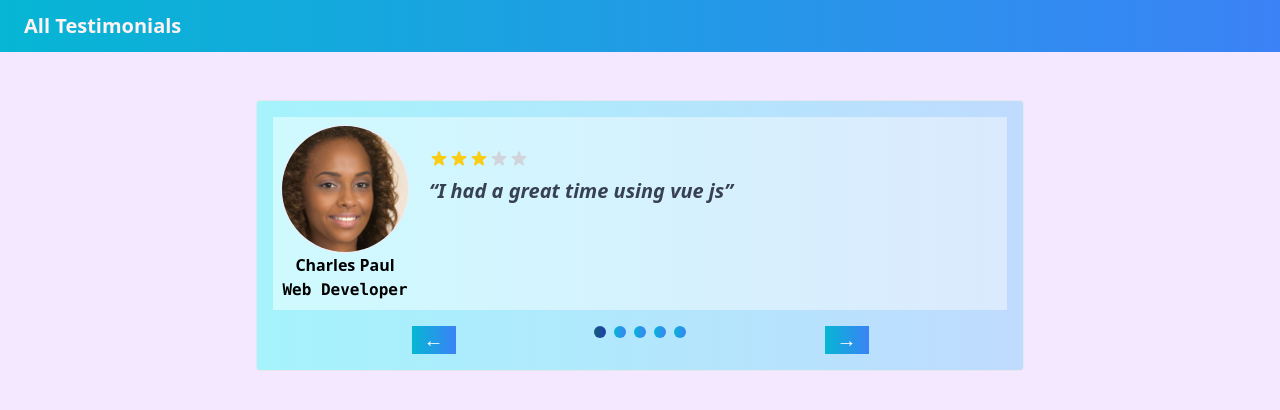
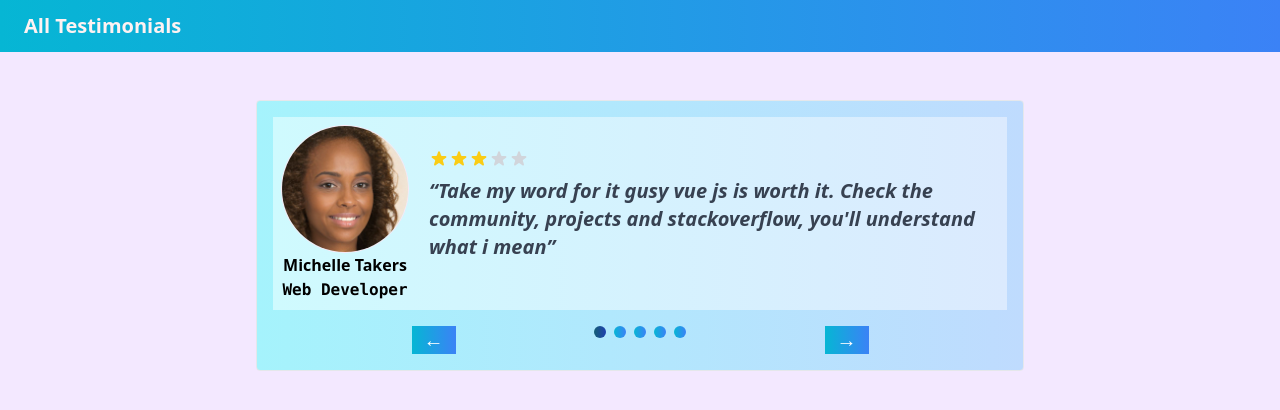
Before and after one commit to dev-charles15531/50ProjectsWithVueJs, a Vue app: page / in a window 1280 px wide. Shown: the top 410 px of the page. Built offline with nearby package versions, Linux system fonts and the light colour scheme.

Commit message:
Modified static testimonial data

```diff
--- a/src/App.vue
+++ b/src/App.vue
@@ -53,37 +53,37 @@
                  */
                 testimonies: [
                     {
-                        name: "Charles Paul",
+                        name: "Michelle Takers",
                         img: "src/assets/imgs/img1.jpg",
                         occupation: "Web Developer",
                         rating: 3,
-                        testimony: "I had a great time using vue js"
+                        testimony: "Take my word for it gusy vue js is worth it. Check the community, projects and stackoverflow, you'll understand what i mean"
                     },
                     {
-                        name: " Paul",
+                        name: "Charles Darwin",
                         img: "src/assets/imgs/img2.jpg",
-                        occupation: "Web Developer",
-                        rating: 2,
-                        testimony: "I had a great time using vue js"
+                        occupation: "Software Engineer",
+                        rating: 3,
+                        testimony: "I had a pretty good time using vue js"
                     },
                     {
-                        name: "Charles ",
+                        name: "Lennon McPaul ",
                         img: "src/assets/imgs/img3.jpg",
                         occupation: "Web Developer",
                         rating: 4,
                         testimony: "I had to literally rewrite my company's website. Initially, it was jquery, an now vue. I love you Evan"
                     },
                     {
-                        name: " Paul",
+                        name: "Drew Peters",
                         img: "src/assets/imgs/img4.jpg",
-                        occupation: "Web Developer",
+                        occupation: "CTO Tech Lead",
                         rating: 5,
                         testimony: "The mind blowing thing about vue js is its steep learning curve. Believe me, if you're a good js developer, you can master vue js in just 50 days."
                     },
                     {
-                        name: "Charles ",
+                        name: "Peter Parker",
                         img: "src/assets/imgs/img5.jpg",
-                        occupation: "Web Developer",
+                        occupation: "CEO Peakersoft",
                         rating: 5,
                         testimony: "I had a great time developing in vue js. It is fast and very scalable."
                     },
```
